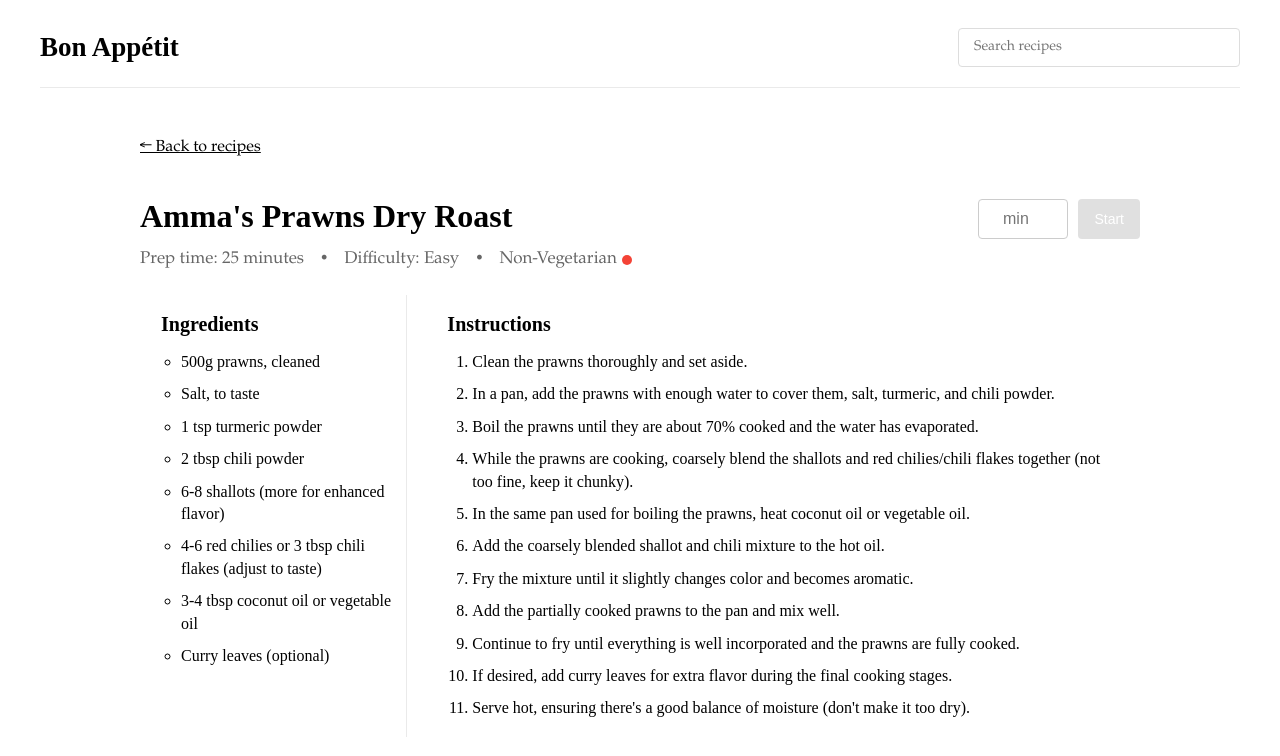
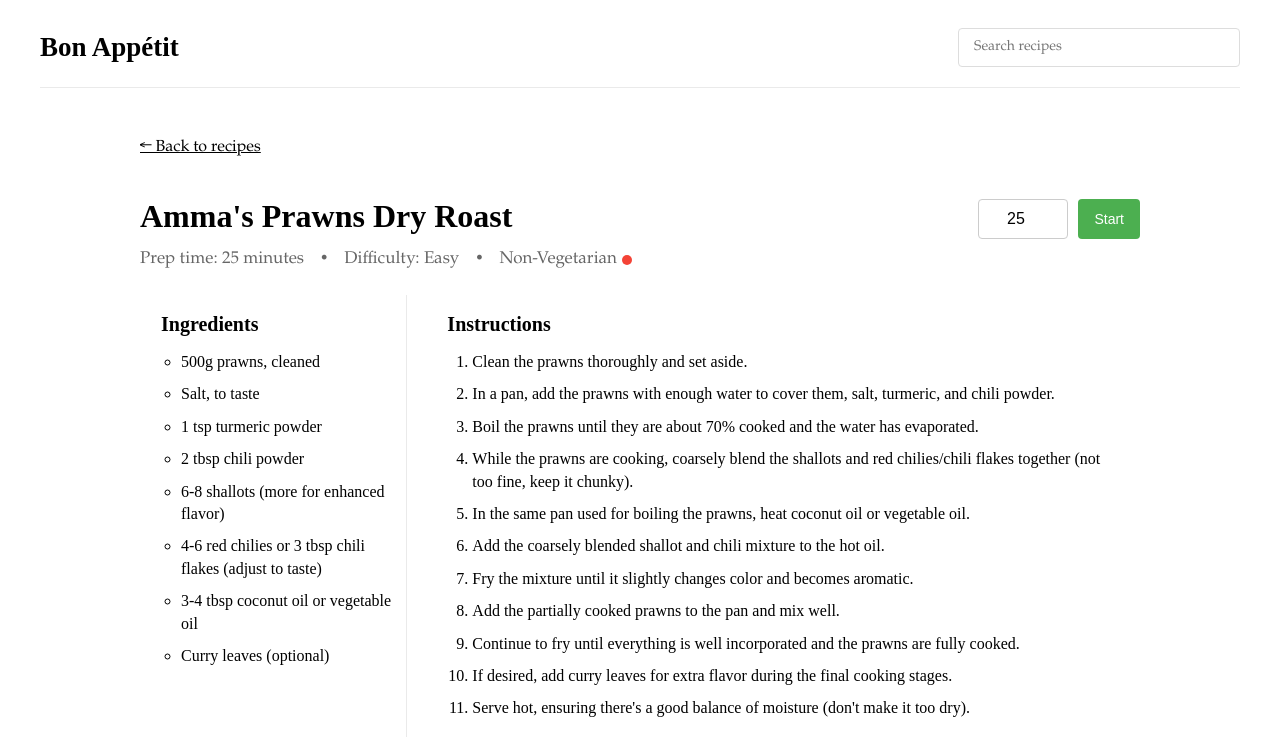
Before and after one commit to vighnesh-radhakrishnan/bon-appetit, a React (Vite) app: page /#/recipe/1 in a window 1280 px wide. Shown: the top 756 px of the page. Built offline with nearby package versions, Linux system fonts and the light colour scheme; a web font is replaced by a local one.

Commit message:
set recipe time as timer value

```diff
--- a/src/components/RecipeTimer.jsx
+++ b/src/components/RecipeTimer.jsx
@@ -1,9 +1,16 @@
 import React, { useState, useEffect } from "react";
-const RecipeTimer = () => {
-  const [minutes, setMinutes] = useState("");
+const RecipeTimer = ({ time }) => {
+  const [minutes, setMinutes] = useState(time || "");
   const [seconds, setSeconds] = useState(0);
   const [isActive, setIsActive] = useState(false);
   const [isPaused, setIsPaused] = useState(false);
+
+  useEffect(() => {
+    if (time && !isActive) {
+      setMinutes(time);
+    }
+  }, [time, isActive]);
+
   useEffect(() => {
     let interval = null;
     if (isActive && !isPaused) {
--- a/src/pages/RecipePage.jsx
+++ b/src/pages/RecipePage.jsx
@@ -143,7 +143,7 @@ const RecipePage = () => {
             </span>
           </div>
         </div>
-        <RecipeTimer />
+        <RecipeTimer time={recipe.time} />
       </div>
 
       <table
```
